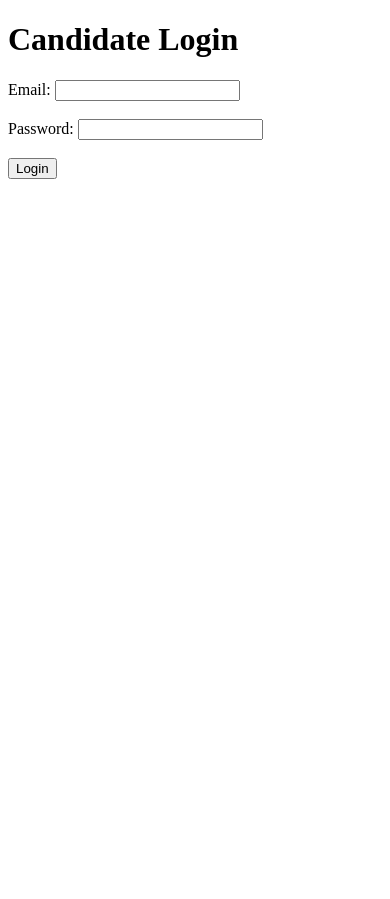
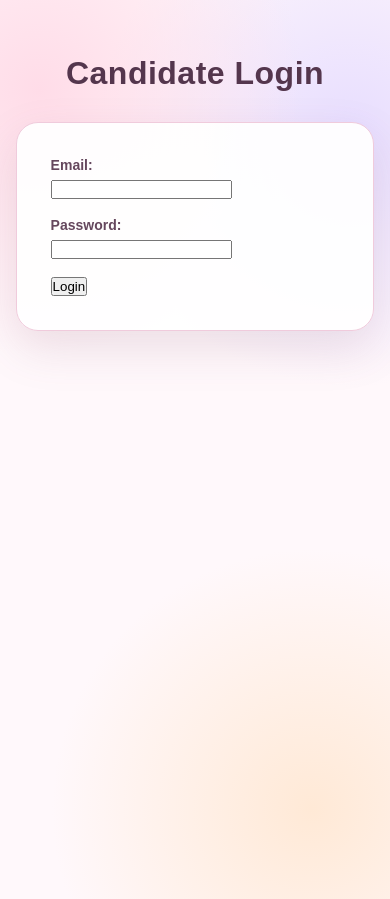
Before and after one commit to gowthami1980/ExamGuard, a Flask app: page /login in a window 390 px wide. Before the commit the page ends 179 px from the top, so only its background shows below. Run offline with Flask 3, Linux system fonts and the light colour scheme.

Commit message:
Enhance styling for registration form and dashboard; add responsive design elements and improve layout

```diff
--- a/static/style.css
+++ b/static/style.css
@@ -1,14 +1,73 @@
-/* Icons */
+* {
+    margin: 0;
+    padding: 0;
+    box-sizing: border-box;
+    font-family: Arial, sans-serif;
+}
+
+body {
+    min-height: 100vh;
+    background:
+        radial-gradient(circle at 10% 10%, #ffdce8 0%, transparent 30%),
+        radial-gradient(circle at 90% 15%, #e7ddff 0%, transparent 30%),
+        radial-gradient(circle at 80% 90%, #ffe9d6 0%, transparent 30%),
+        #fff8fb;
+    color: #403647;
+    text-align: center;
+}
+
+
+/* Main Heading */
+
+h1 {
+    margin-top: 55px;
+    margin-bottom: 10px;
+    color: #54364d;
+    font-size: 32px;
+    letter-spacing: 0.5px;
+}
+
+
+/* Registration Card */
+
+form {
+    width: 420px;
+    max-width: 92%;
+    margin: 30px auto 60px;
+    padding: 34px;
+    background: rgba(255, 255, 255, 0.94);
+    border: 1px solid #f0cbdc;
+    border-radius: 22px;
+    box-shadow: 0 18px 45px rgba(135, 79, 108, 0.15);
+    text-align: left;
+}
+
+
+/* Labels */
+
+label {
+    display: block;
+    margin-bottom: 7px;
+    color: #65475d;
+    font-size: 14px;
+    font-weight: bold;
+}
 
 label i {
     color: #ee72a2;
     margin-right: 6px;
 }
 
+
+/* Input Box */
+
 .input-box {
     position: relative;
     width: 100%;
 }
+
+
+/* Icon inside input */
 
 .input-box > i:first-child {
     position: absolute;
```
Also changed, not shown: other parts of static/style.css (+216 -3 lines).
